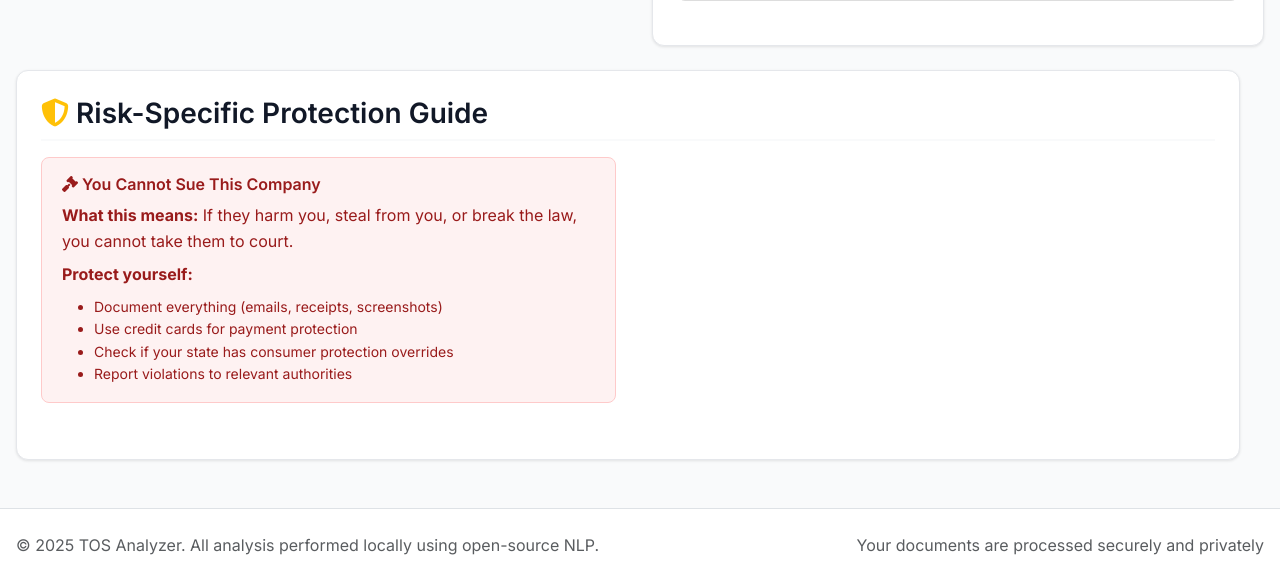
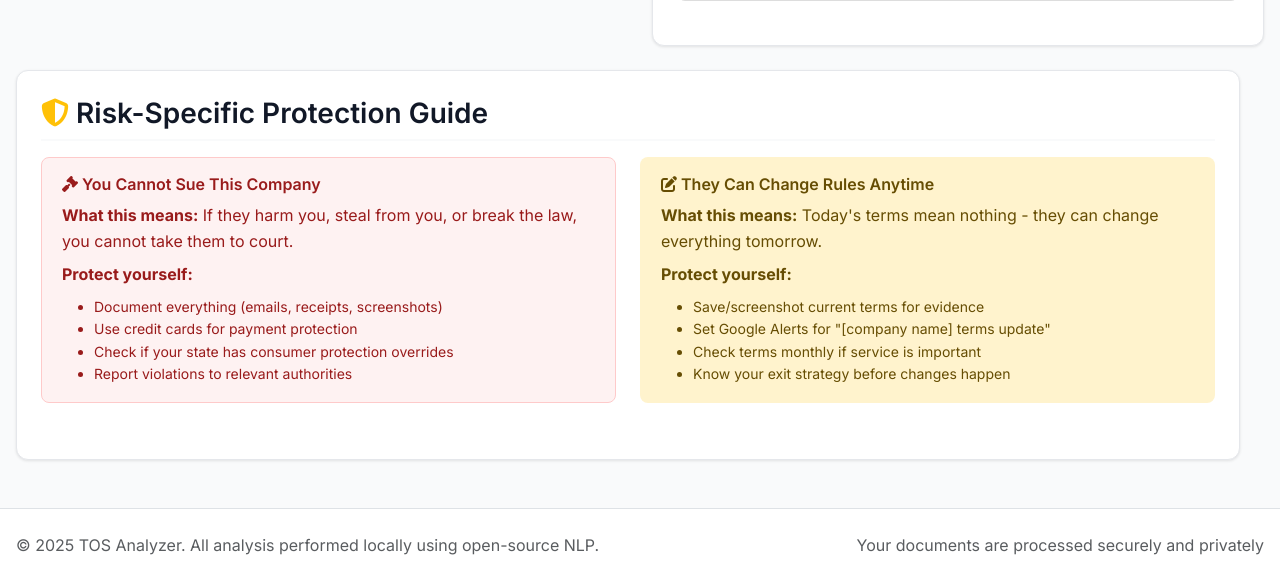
Before and after one commit to von-5412/LEGAL, a Flask app: page /results/1 in a window 1280 px wide. Shown: the part 4934-5516 px from the top of the page. Run offline with Flask 3, Linux system fonts and the light colour scheme.

Commit message:
Assistant checkpoint: Fix Risk-Specific Protection Guide display
Assistant generated file changes:
- templates/results.html: Fix Risk-Specific Protection Guide to display correctly

---

User prompt:

 Risk-Specific Protection Guide is empty and not showning anything

Replit-Commit-Author: Assistant
Replit-Commit-Session-Id: ae9f3c78-717d-48bf-b295-3048cf5825d6

```diff
--- a/templates/results.html
+++ b/templates/results.html
@@ -522,7 +522,7 @@
     </div>
 
     <!-- Risk-Specific Guidance -->
-    {% if analysis_data.risk_breakdown or analysis_data.power_analysis.get('structural_dark_patterns', {}).get('structural_patterns_detected',{}) %}
+    {% if analysis_data.risk_breakdown or analysis_data.dark_patterns or analysis_data.power_analysis %}
     <div class="row mt-4">
         <div class="col-12">
             <div class="analysis-card">
@@ -532,7 +532,11 @@
                 </h3>
 
                 <div class="row">
-                    {% if 'data_sharing' in analysis_data.risk_breakdown %}
+                    {% set has_guidance = false %}
+
+                    <!-- Data Sharing Protection -->
+                    {% if 'data_sharing' in analysis_data.risk_breakdown or 'data_sharing_specific' in analysis_data.risk_breakdown or 'data_ownership_control' in (analysis_data.power_analysis.get('power_control_breakdown', {})) %}
+                    {% set has_guidance = true %}
                     <div class="col-lg-6 mb-3">
                         <div class="alert alert-danger">
                             <h6 class="alert-heading">
@@ -551,7 +555,9 @@
                     </div>
                     {% endif %}
 
-                    {% if 'arbitration_waiver' in analysis_data.risk_breakdown %}
+                    <!-- Arbitration Protection -->
+                    {% if 'arbitration_waiver' in analysis_data.risk_breakdown or 'irrevocable_arbitration' in analysis_data.risk_breakdown or 'dispute_resolution_power' in (analysis_data.power_analysis.get('power_control_breakdown', {})) %}
+                    {% set has_guidance = true %}
                     <div class="col-lg-6 mb-3">
                         <div class="alert alert-danger">
                             <h6 class="alert-heading">
@@ -570,7 +576,9 @@
                     </div>
                     {% endif %}
 
-                    {% if 'exit_friction' in (analysis_data.power_analysis.get('structural_dark_patterns', {}).get('structural_patterns_detected', {})) %}
+                    <!-- Auto-Renewal Protection -->
+                    {% if 'auto_renewal' in analysis_data.dark_patterns or 'exit_friction' in (analysis_data.power_analysis.get('structural_dark_patterns', {}).get('structural_patterns_detected', {})) or 'auto_renewal_hidden' in analysis_data.dark_patterns %}
+                    {% set has_guidance = true %}
                     <div class="col-lg-6 mb-3">
                         <div class="alert alert-warning">
                             <h6 class="alert-heading">
@@ -589,7 +597,9 @@
                     </div>
                     {% endif %}
 
-                    {% if 'unilateral_changes' in analysis_data.risk_breakdown %}
+                    <!-- Unilateral Changes Protection -->
+                    {% if 'unilateral_changes' in analysis_data.risk_breakdown or 'unilateral_modification' in analysis_data.risk_breakdown or 'rule_modification_power' in (analysis_data.power_analysis.get('power_control_breakdown', {})) %}
+                    {% set has_guidance = true %}
                     <div class="col-lg-6 mb-3">
                         <div class="alert alert-warning">
                             <h6 class="alert-heading">
@@ -603,6 +613,68 @@
                                 <li>Set Google Alerts for "[company name] terms update"</li>
                                 <li>Check terms monthly if service is important</li>
                                 <li>Know your exit strategy before changes happen</li>
+                            </ul>
+                        </div>
+                    </div>
+                    {% endif %}
+
+                    <!-- Account Termination Protection -->
+                    {% if 'account_termination' in analysis_data.risk_breakdown or 'account_termination_broad' in analysis_data.risk_breakdown or 'termination_power' in (analysis_data.power_analysis.get('power_control_breakdown', {})) %}
+                    {% set has_guidance = true %}
+                    <div class="col-lg-6 mb-3">
+                        <div class="alert alert-warning">
+                            <h6 class="alert-heading">
+                                <i class="fas fa-user-times"></i>
+                                They Can Ban You Anytime
+                            </h6>
+                            <div class="mb-2"><strong>What this means:</strong> They can shut down your account without warning or explanation.</div>
+                            <div class="mb-2"><strong>Protect yourself:</strong></div>
+                            <ul class="mb-0 small">
+                                <li>Backup all important data regularly</li>
+                                <li>Don't rely on this service for critical business</li>
+                                <li>Have alternative services ready</li>
+                                <li>Keep local copies of everything important</li>
+                            </ul>
+                        </div>
+                    </div>
+                    {% endif %}
+
+                    <!-- AI Training Protection -->
+                    {% if analysis_data.power_analysis.get('data_commodification', {}).get('ai_training_detected') %}
+                    {% set has_guidance = true %}
+                    <div class="col-lg-6 mb-3">
+                        <div class="alert alert-info">
+                            <h6 class="alert-heading">
+                                <i class="fas fa-robot"></i>
+                                Your Data Trains Their AI
+                            </h6>
+                            <div class="mb-2"><strong>What this means:</strong> Your content is being used to train AI models without compensation.</div>
+                            <div class="mb-2"><strong>Protect yourself:</strong></div>
+                            <ul class="mb-0 small">
+                                <li>Avoid sharing sensitive or proprietary content</li>
+                                <li>Use generic examples instead of real data</li>
+                                <li>Check if there's an opt-out option</li>
+                                <li>Consider AI-free alternatives</li>
+                            </ul>
+                        </div>
+                    </div>
+                    {% endif %}
+
+                    <!-- If no specific guidance found, show general advice -->
+                    {% if not has_guidance %}
+                    <div class="col-12">
+                        <div class="alert alert-info">
+                            <h6 class="alert-heading">
+                                <i class="fas fa-info-circle"></i>
+                                General Protection Tips
+                            </h6>
+                            <div class="mb-2"><strong>Even with standard terms, protect yourself:</strong></div>
+                            <ul class="mb-0">
+                                <li>Save a copy of these terms before agreeing</li>
+                                <li>Set up data export/backup procedures</li>
+                                <li>Review your account settings for privacy options</li>
+                                <li>Check for notification preferences for policy changes</li>
+                                <li>Understand the cancellation process before you need it</li>
                             </ul>
                         </div>
                     </div>
```
